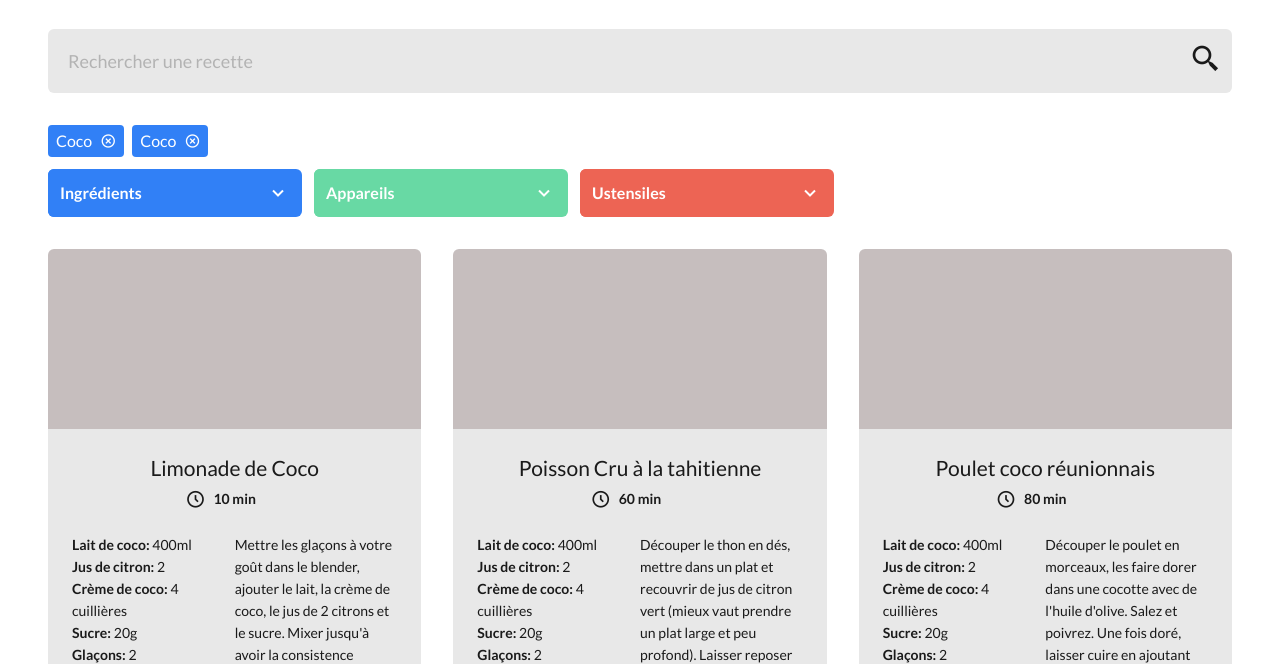
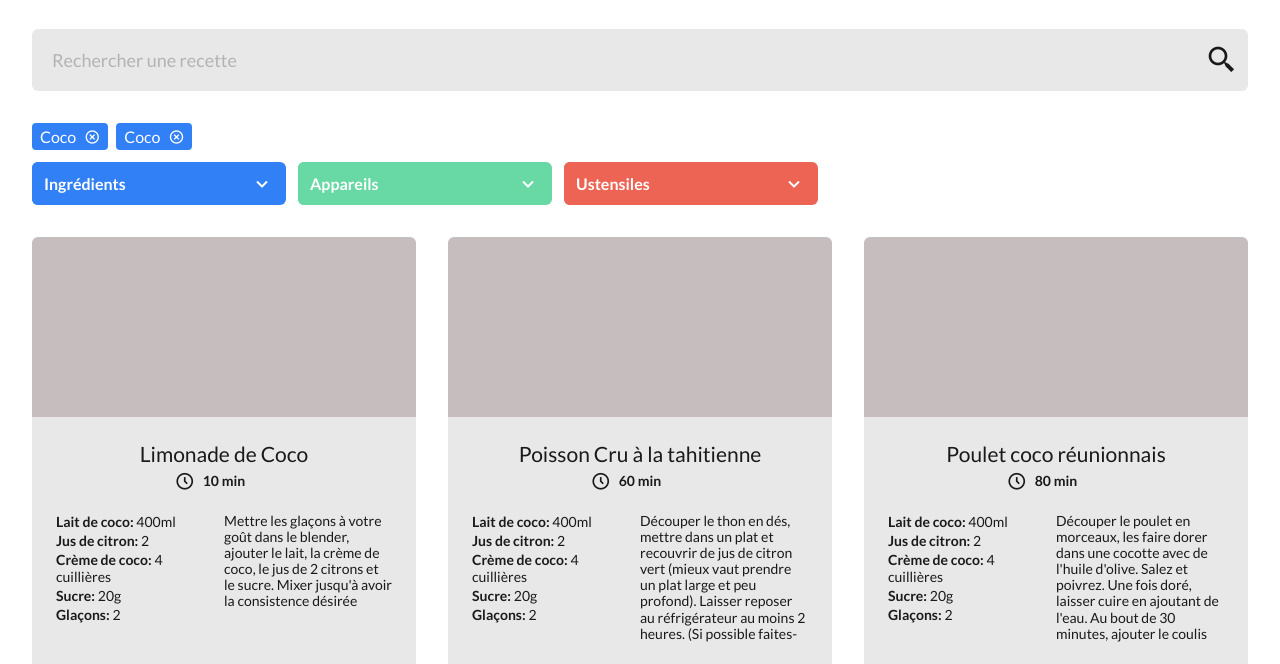
Before and after one commit to CemEkiz/les-petits-plats-app, a website built with Parcel: page src/index.html in a window 1280 px wide. Shown: the part 136-800 px from the top of the page. Built offline with nearby package versions, Linux system fonts and the light colour scheme.

Commit message:
improve layout of recipe card

```diff
--- a/src/sass/base/_helpers.scss
+++ b/src/sass/base/_helpers.scss
@@ -1,7 +1,7 @@
 @use '../utils/' as *;
 
 .container {
-  max-width: 1248px;
+  max-width: 1280px;
   margin-inline: auto;
   padding-inline: rem(32px);
   margin-bottom: rem(32px);
--- a/src/sass/base/_reset.scss
+++ b/src/sass/base/_reset.scss
@@ -11,7 +11,6 @@
 * {
   margin: 0;
   padding: 0;
-  line-height: calc(1em + 0.5rem);
 }
 
 // Remove built-in form typography styles
--- a/src/sass/components/_recipe-card.scss
+++ b/src/sass/components/_recipe-card.scss
@@ -4,6 +4,8 @@
   &__card {
     border-radius: rem(6px);
     overflow: hidden;
+    display: flex;
+    flex-direction: column;
   }
 
   &__img {
@@ -16,8 +18,10 @@
     padding-inline: rem(24px);
     padding-block: rem(24px) rem(48px);
     font-size: $fs-small;
+    flex: 1;
 
     display: grid;
+    grid-template-rows: min-content 1fr;
     row-gap: rem(24px);
 
     @include respond(laptop) {
@@ -39,6 +43,7 @@
 
   &__title {
     font-weight: $fw-regular;
+    text-align: center;
   }
 
   &__time {
@@ -58,6 +63,9 @@
   &__ingredients-list {
     display: flex;
     flex-direction: column;
+    row-gap: 2px;
+    margin-right: 10px;
+    // line-height: 0.9;
   }
 
   &__ingredient {
@@ -74,6 +82,7 @@
     white-space: normal;
     overflow: hidden;
     text-overflow: ellipsis;
+    line-height: 1.15;
 
     @include respond(laptop) {
       height: 130px;
```
